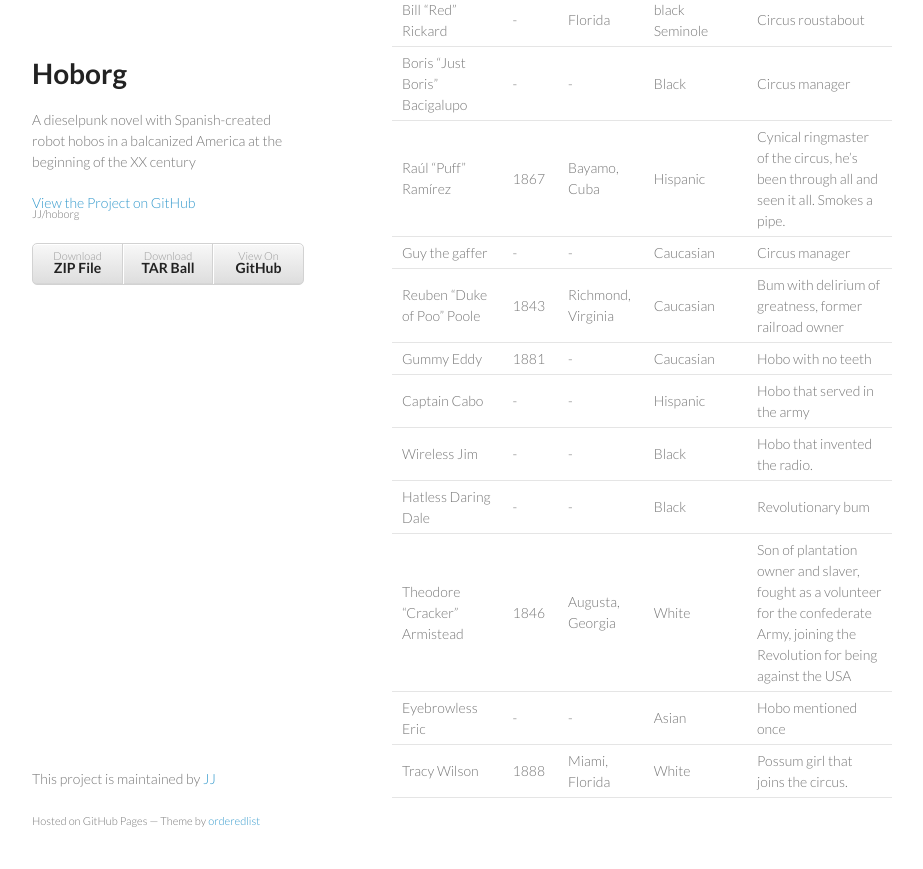
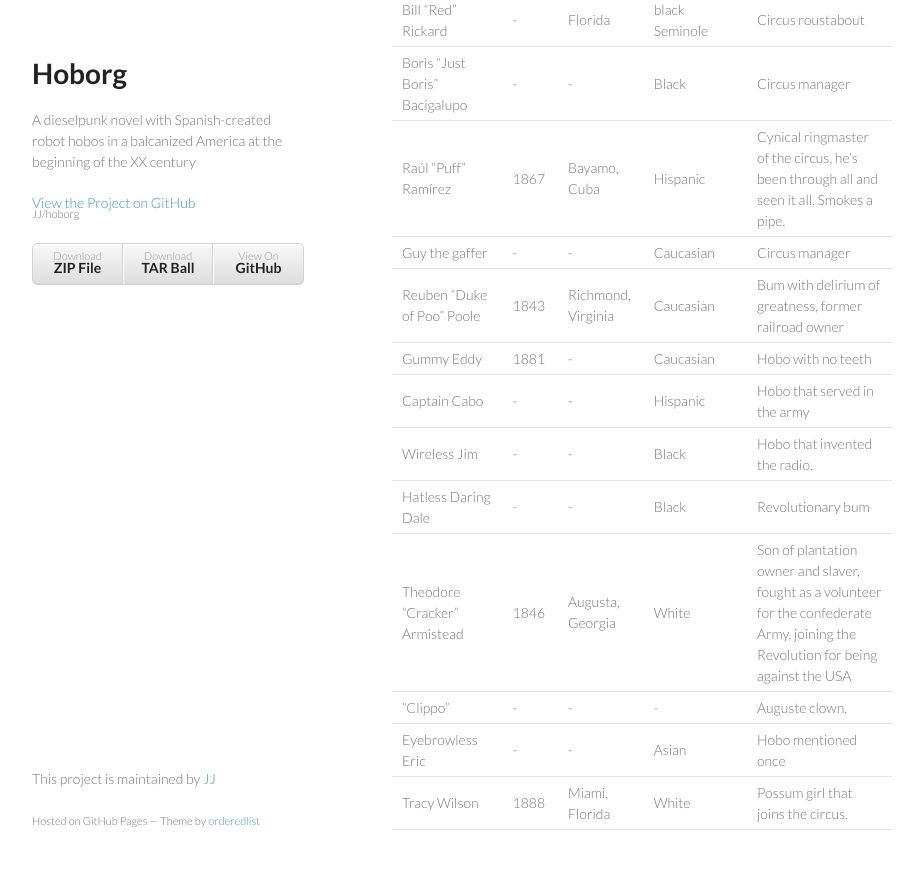
Before and after one commit to JJ/hoborg, a Jekyll site: the page built from text/characters.md, in a window 1280 px wide and 900 px high, scrolled down 611 px. Shown: the top 869 px of the window, without its empty margins (178-1101 px from the left). Built offline with Jekyll 4.4.1, drawn with Linux system fonts in a browser that asks for light colours.

Commit message:
Sync text/characters.md from master to gh-pages

```diff
--- a/text/characters.md
+++ b/text/characters.md
@@ -20,5 +20,6 @@ Captain Cabo |- |- | Hispanic | Hobo that served in the army
 Wireless Jim |- |- | Black | Hobo that invented the radio.
 Hatless Daring Dale |- |- | Black | Revolutionary bum
 Theodore "Cracker" Armistead | 1846 | Augusta, Georgia | White | Son of plantation owner and slaver, fought as a volunteer for the confederate Army, joining the Revolution for being against the USA
+"Clippo" | - | - | - | Auguste clown.
 Eyebrowless Eric | - | - | Asian | Hobo mentioned once
 Tracy Wilson | 1888 | Miami, Florida | White |  Possum girl that joins the circus.
```
